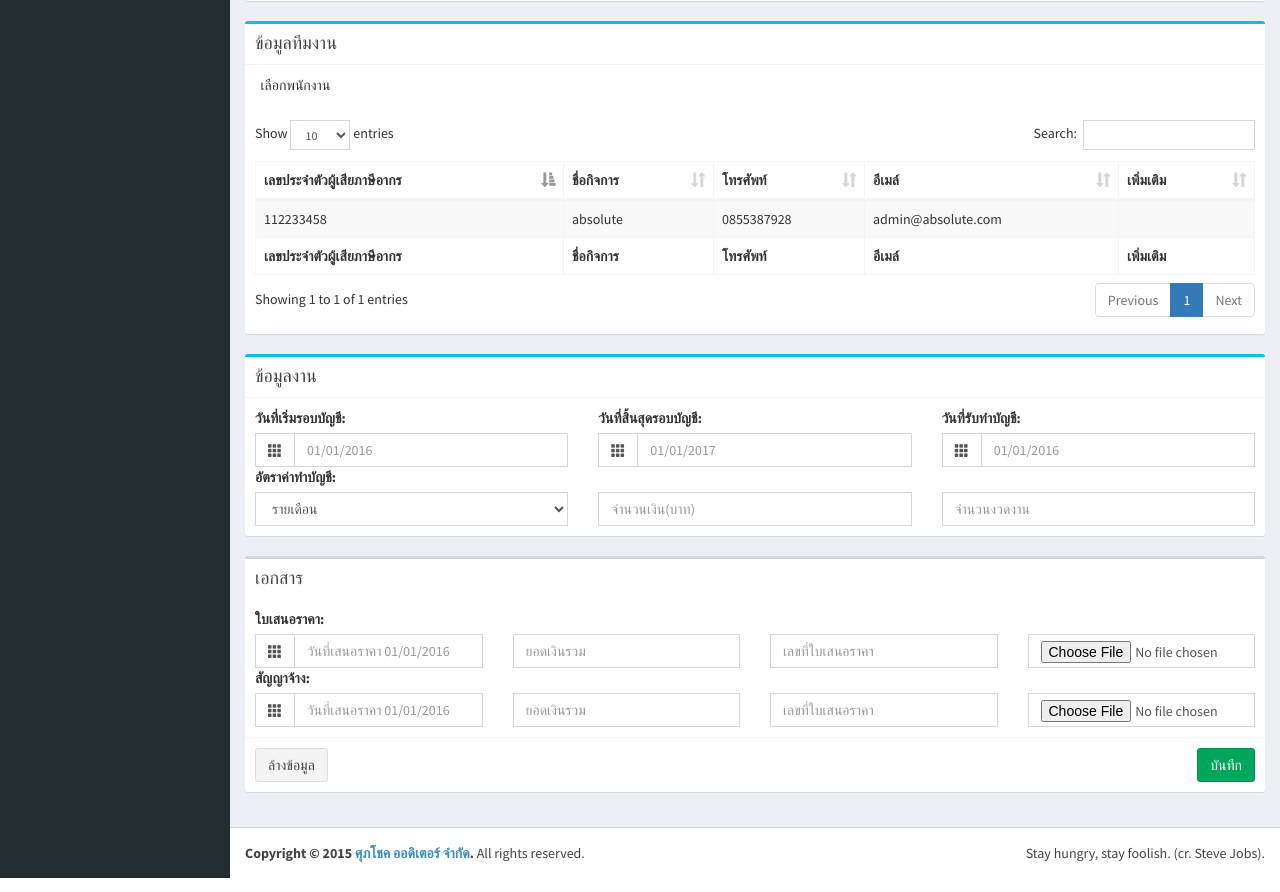
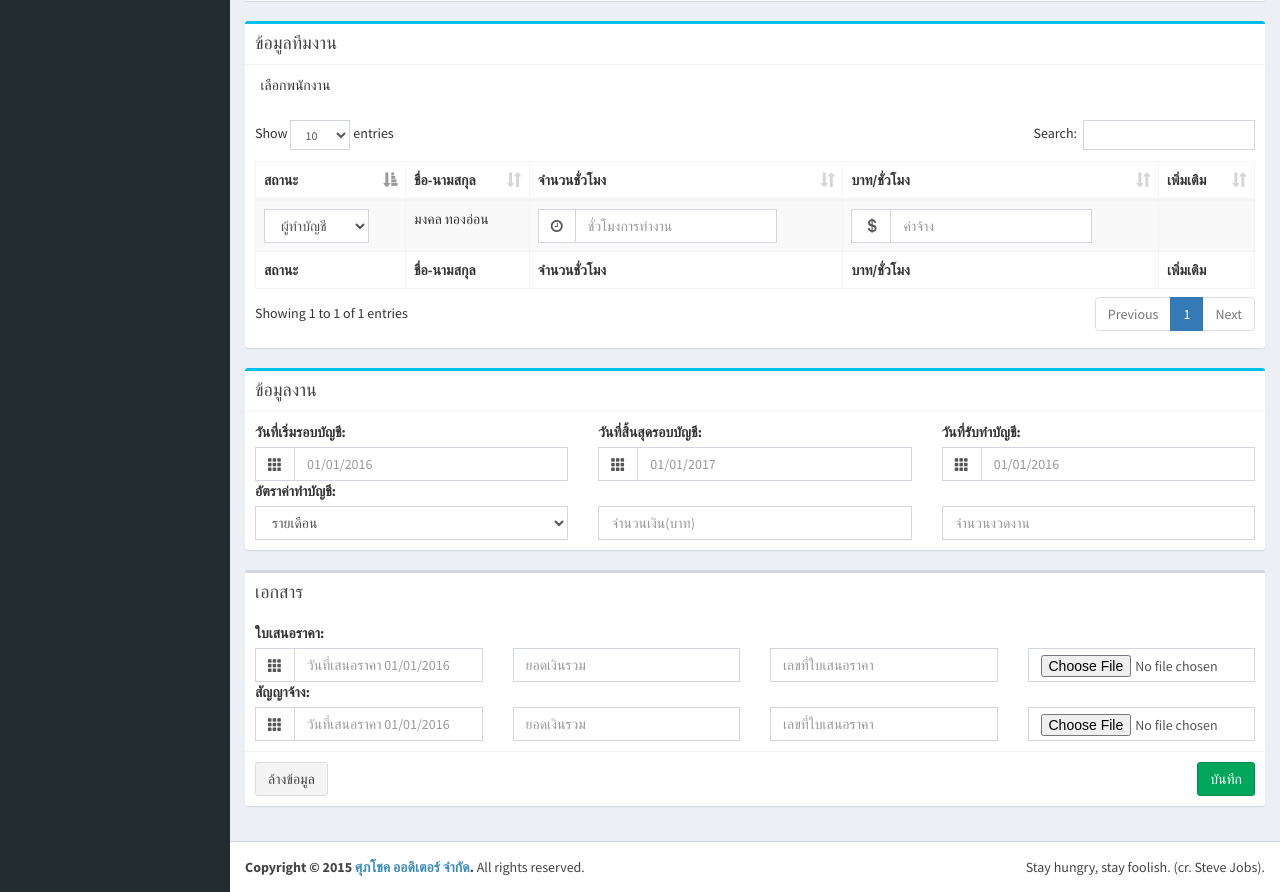
Before and after one commit to thesis-cpe/spch1, a PHP site: page /add-project.php in a window 1280 px wide. Shown: the part 397-1289 px from the top of the page. Run offline with PHP 8.4, Linux system fonts and the light colour scheme; some libraries are stand-ins or nearby versions.

Commit message:
add-project.php
ก่อนใส่ Drag

```diff
--- a/add-project.php
+++ b/add-project.php
@@ -169,33 +169,52 @@ scratch. This page gets rid of all links and provides the needed markup only.
                                 <table id="example1" class="table table-bordered table-striped">
                                     <thead>
                                         <tr>
-                                                    <th>เลขประจำตัวผู้เสียภาษีอากร</th>
-                                                    <th>ชื่อกิจการ</th>
-                                                    <th>โทรศัพท์</th>
-                                                    <th>อีเมล์</th>
+                                            <th>สถานะ</th>
+                                            <th>ชื่อ-นามสกุล</th>
+                                            <th>จำนวนชั่วโมง</th>
+                                            <th>บาท/ชั่วโมง</th>
                                             <th>เพิ่มเติม</th>
                                         </tr>
                                     </thead>
                                     <tbody>
                                         <tr>
-                                                    <!--เลขประจำตัวผู้เสียภาษีอากร-->
-                                                    <td>112233458</td>
-                                                    <!--ชื่อกิจการ-->
-                                                    <td>absolute</td>
-                                                    <!--โทรศัพท์-->
-                                                    <td>0855387928</td>
-                                                    <!--อีเมล์-->
-                                                    <td>admin@absolute.com</td>
+                                            <!--สถานะ-->
+                                            <td>
+                                                <select class="form-control" name="selEmRole">
+                                                    <option value="ผู้ทำบัญชี">ผู้ทำบัญชี</option>
+                                                    <option value="ผู้ปฏิบัติงาน">ผู้ปฏิบัติงาน</option>
+                                                </select>
+                                            </td>
+                                            <!--ชื่อ-นามสกุล-->
+                                            <td>มงคล ทองอ่อน</td>
+                                            <!--จำนวนชั่วโมง-->
+                                            <td>
+                                                <div class="input-group">
+                                        <div class="input-group-addon">
+                                            <i class="fa fa-clock-o"></i>
+                                        </div>
+                                        <input name="txtCountWorkHour" type="number" class="form-control" placeholder="ชั่วโมงการทำงาน">
+                                    </div>
+                                            </td>
+                                            <!--บาท/ชั่วโมง-->
+                                            <td>
+                                                <div class="input-group">
+                                        <div class="input-group-addon">
+                                            <i class="glyphicon glyphicon-usd"></i>
+                                        </div>
+                                        <input name="txtBathTime" type="number" class="form-control" placeholder="ค่าจ้าง">
+                                    </div>
+                                            </td>
                                             <!--เพิ่มเติม-->
                                             <td></td>
                                         </tr>
                                     </tbody>
                                     <tfoot>
                                         <tr>
-                                                    <th>เลขประจำตัวผู้เสียภาษีอากร</th>
-                                                    <th>ชื่อกิจการ</th>
-                                                    <th>โทรศัพท์</th>
-                                                    <th>อีเมล์</th>
+                                            <th>สถานะ</th>
+                                            <th>ชื่อ-นามสกุล</th>
+                                            <th>จำนวนชั่วโมง</th>
+                                            <th>บาท/ชั่วโมง</th>
                                             <th>เพิ่มเติม</th>
                                         </tr>
                                     </tfoot>
```
Lines whose indentation alone changed are shown as unchanged.
